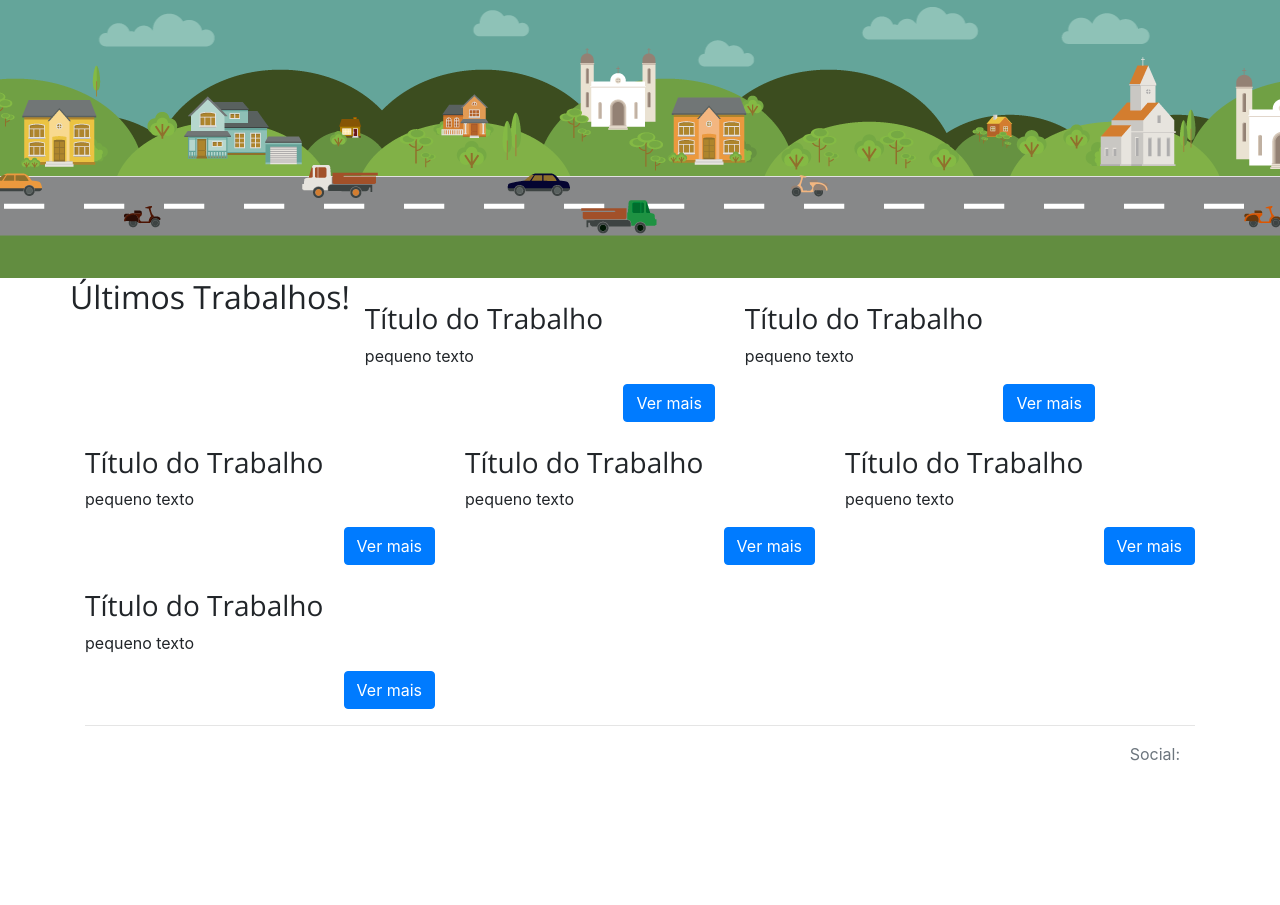
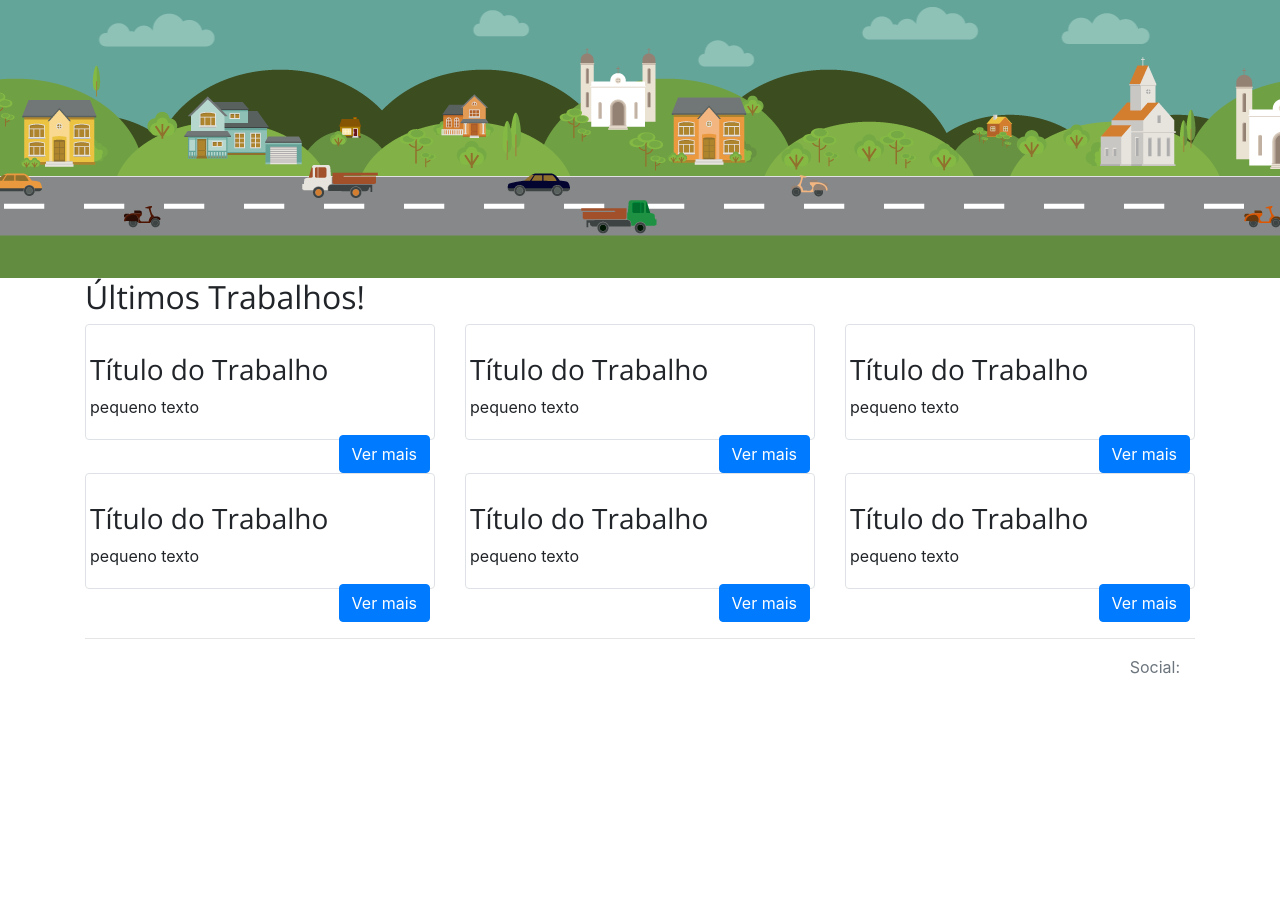
Before and after one commit to WescleyMartins1988/Front-End, a website: page src/index.html in a window 1280 px wide. Shown: the part 624-1529 px from the top of the page. After the commit the page ends 1455 px from the top, so only its background shows below. Drawn offline with nearby package versions, Linux system fonts and the light colour scheme.

Commit message:
col class repaired

```diff
--- a/src/index.html
+++ b/src/index.html
@@ -42,11 +42,12 @@
      </div>
      <div class="container">
          <div class="row">
-             <div class="col-xs-12">
+             <div class="col-12">
                  <h2>Últimos Trabalhos!</h2>
              </div>
-             <div class="col-xs-12 col-sm-6 col-md-4">
-                 <div class="thumbnail">
+
+             <div class="col-12 col-sm-6 col-md-4">
+                 <div class="img-thumbnail">
                      <img src="" alt="">
                      <div class="caption">
                          <h3>Título do Trabalho</h3>
@@ -55,8 +56,8 @@
                      </div>
                  </div>
              </div>
-             <div class="col-xs-12 col-sm-6 col-md-4">
-                 <div class="thumbnail">
+             <div class="col-12 col-sm-6 col-md-4">
+                 <div class="img-thumbnail">
                      <img src="" alt="">
                      <div class="caption">
                          <h3>Título do Trabalho</h3>
@@ -65,8 +66,8 @@
                      </div>
                  </div>
              </div>
-             <div class="col-xs-12 col-sm-6 col-md-4">
-                 <div class="thumbnail">
+             <div class="col-12 col-sm-6 col-md-4">
+                 <div class="img-thumbnail">
                      <img src="" alt="">
                      <div class="caption">
                          <h3>Título do Trabalho</h3>
@@ -75,8 +76,8 @@
                      </div>
                  </div>
              </div>
-             <div class="col-xs-12 col-sm-6 col-md-4">
-                 <div class="thumbnail">
+             <div class="col-12 col-sm-6 col-md-4">
+                 <div class="img-thumbnail">
                      <img src="" alt="">
                      <div class="caption">
                          <h3>Título do Trabalho</h3>
@@ -85,8 +86,8 @@
                      </div>
                  </div>
              </div>
-             <div class="col-xs-12 col-sm-6 col-md-4">
-                 <div class="thumbnail">
+             <div class="col-12 col-sm-6 col-md-4">
+                 <div class="img-thumbnail">
                      <img src="" alt="">
                      <div class="caption">
                          <h3>Título do Trabalho</h3>
@@ -95,8 +96,8 @@
                      </div>
                  </div>
              </div>
-             <div class="col-xs-12 col-sm-6 col-md-4">
-                 <div class="thumbnail">
+             <div class="col-12 col-sm-6 col-md-4">
+                 <div class="img-thumbnail">
                      <img src="" alt="">
                      <div class="caption">
                          <h3>Título do Trabalho</h3>
```
